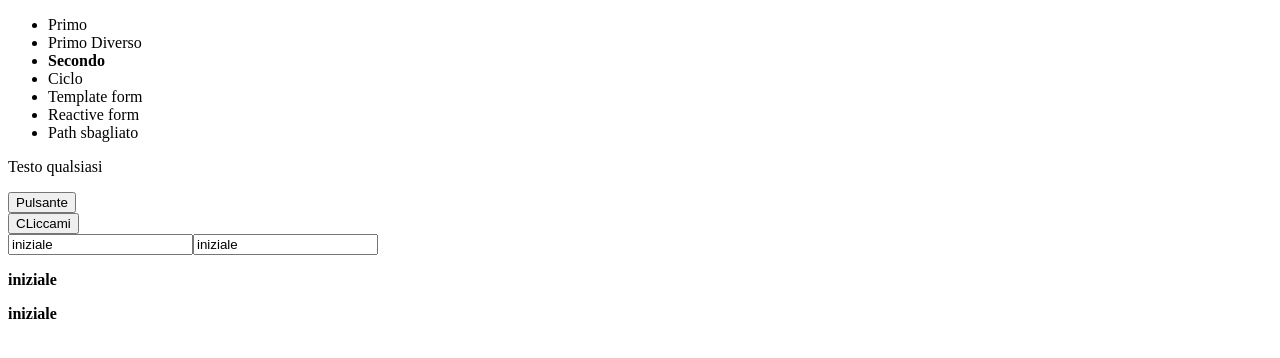
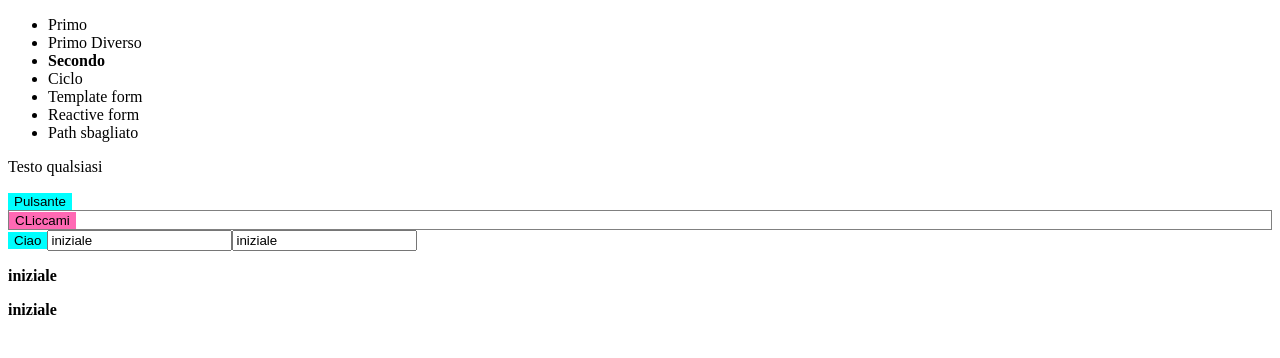
Before and after one commit to LukeSkywa/DemoMilano, an Angular app: page /secondo in a window 1280 px wide. Shown: the top 358 px of the page. Built offline with nearby package versions, Linux system fonts and the light colour scheme.

Commit message:
esempio sintassi scss

```diff
--- a/src/app/secondo/secondo.component.html
+++ b/src/app/secondo/secondo.component.html
@@ -4,9 +4,11 @@
     <button (click)="clickConcorrenziale($event)">Pulsante</button>
 </div>
 
-<div>
+<div class="box">
     <button (click)="gestioneClick($event)">CLiccami</button>
 </div>
+
+<button>Ciao</button>
 <p *ngIf="mostraRosso">{{titolo}}</p>
 
 <!-- nell'esempio sotto $event.target === inputProva -->
--- a/src/app/secondo/secondo.component.scss
+++ b/src/app/secondo/secondo.component.scss
@@ -5,3 +5,16 @@
 .altro{
     font-weight: bold;
 }
+
+.box{
+    border: 1px solid gray;
+
+    button{
+        background-color: hotpink;
+    }
+}
+
+button{
+    background-color: cyan;
+    border: none;
+}
```
